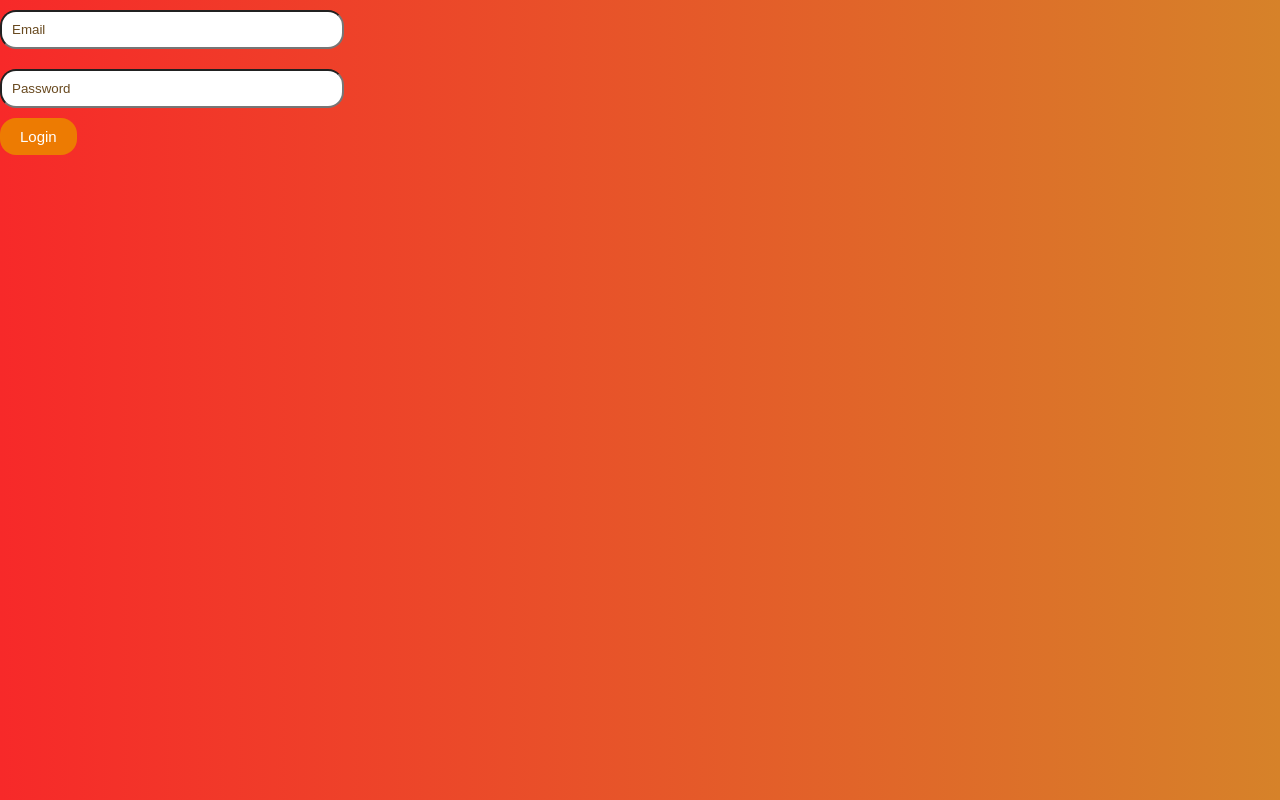
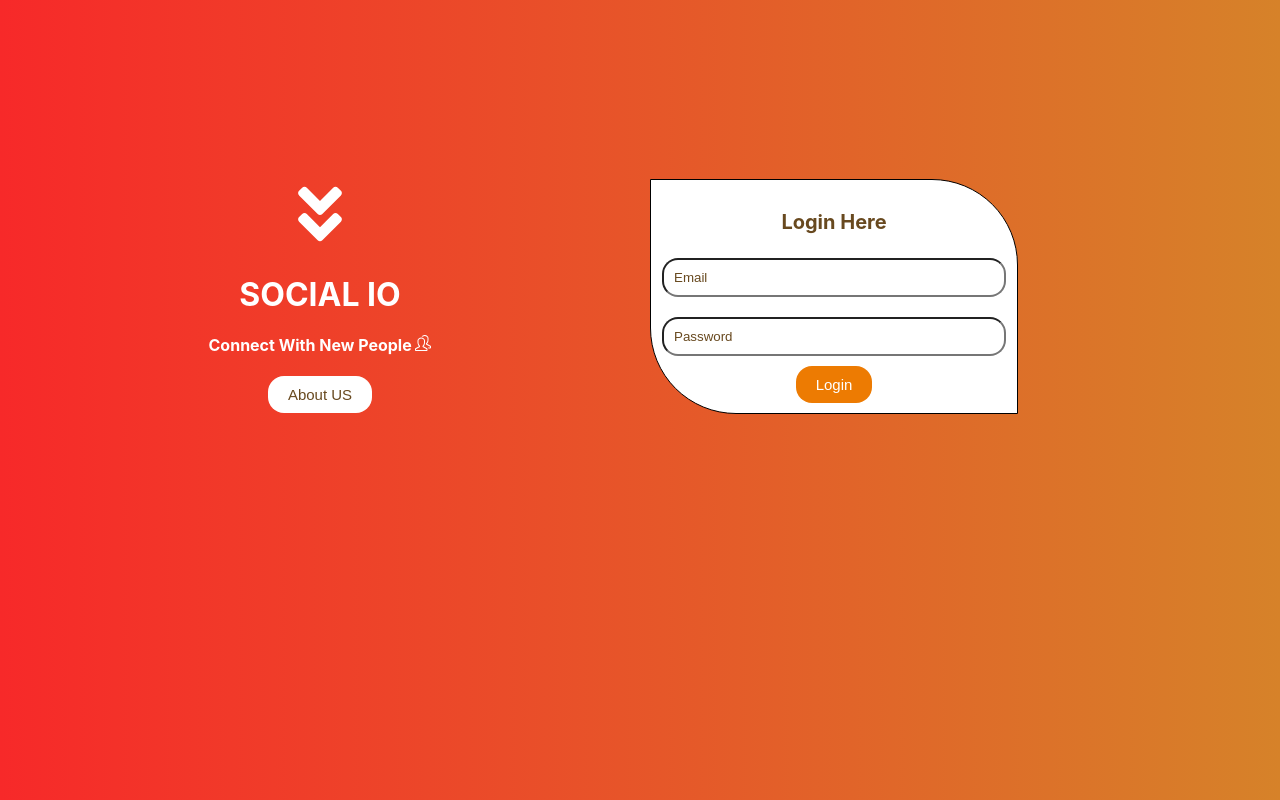
Before and after one commit to thekrprince/socialio, a React (Create React App) app in the folder client/: page /login in a window 1280 px wide. Built offline with nearby package versions, Linux system fonts and the light colour scheme.

Commit message:
login page completed

```diff
--- a/client/src/components/authentication/Login.js
+++ b/client/src/components/authentication/Login.js
@@ -1,4 +1,8 @@
-
+import { ToastContainer, toast } from 'react-toastify';
+import 'react-toastify/dist/ReactToastify.css';
+import "./Registration.css";
+import { FaAngleDoubleDown } from "react-icons/fa";
+import { SlPeople } from "react-icons/sl";
 const Login = () => {
 
     const inputChangeHandler = () => {
@@ -6,7 +10,24 @@ const Login = () => {
     }
 
     return (
-        <div>
+      <>
+        <div className="registration-container">
+          <div className="social-intro">
+            <span className="arrow-icon">
+              <FaAngleDoubleDown size={70} />
+            </span>
+            <h1 className="heading">SOCIAL IO </h1>
+            <h4 className="heading-slogan">
+              Connect With New People <SlPeople />
+            </h4>
+            <button className="aboutUsButton">About US</button>
+          </div>
+
+          <form onSubmit={inputChangeHandler}>
+            <div className="container">
+              <div className="conatiner-name-top">
+                <h1 className="container-name">Login Here</h1>
+                <div className="div-inner-container">
                   <div className="input-div">
                     <input
                       type="text"
@@ -25,8 +46,14 @@ const Login = () => {
                   </div>
                   <button className="button">Login</button>
                 </div>
-
+              </div>
+            </div>
+          </form>
+        </div>
+        <ToastContainer />
+        </>
     );
   };
 
+
 export default Login
```
Lines whose indentation alone changed are shown as unchanged.
